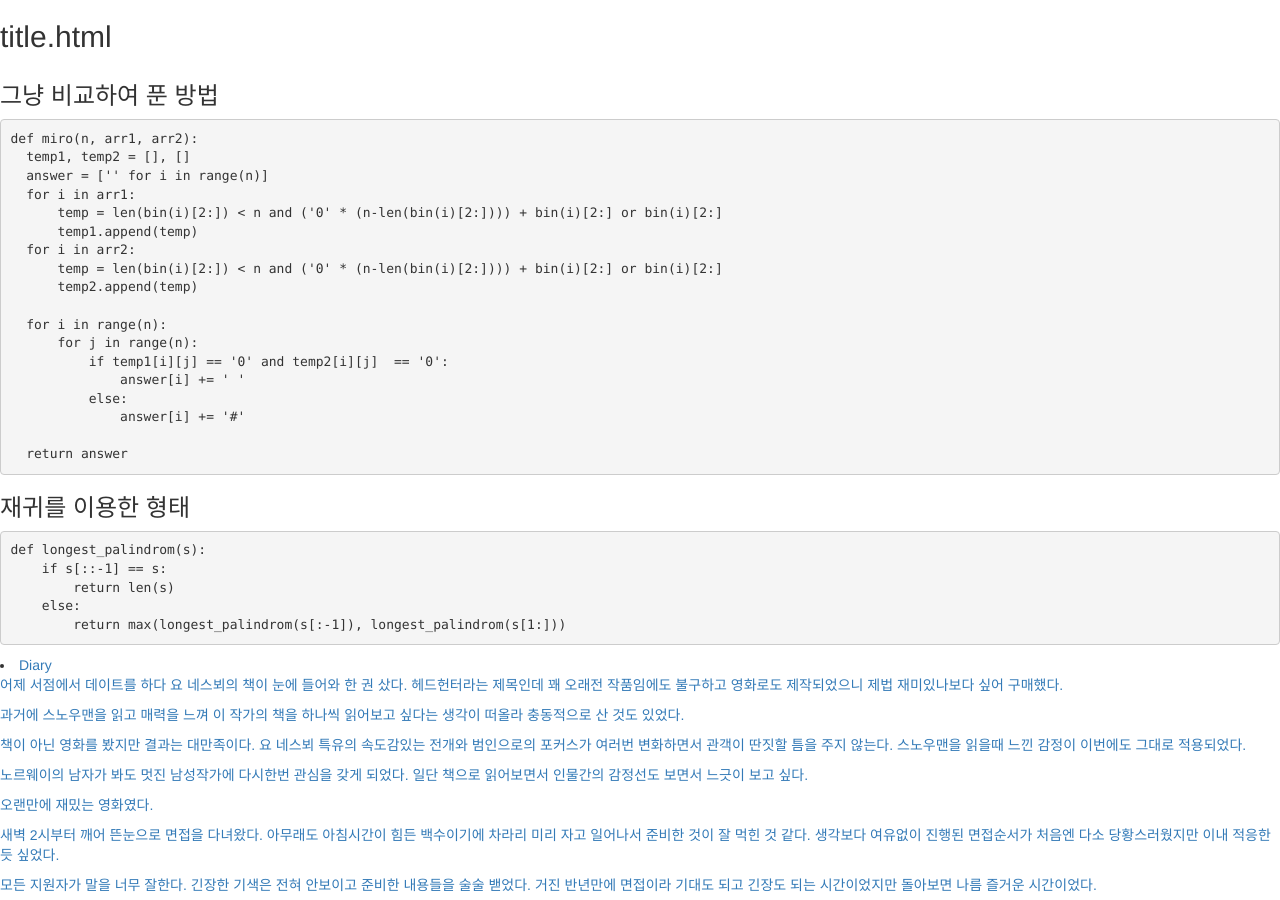
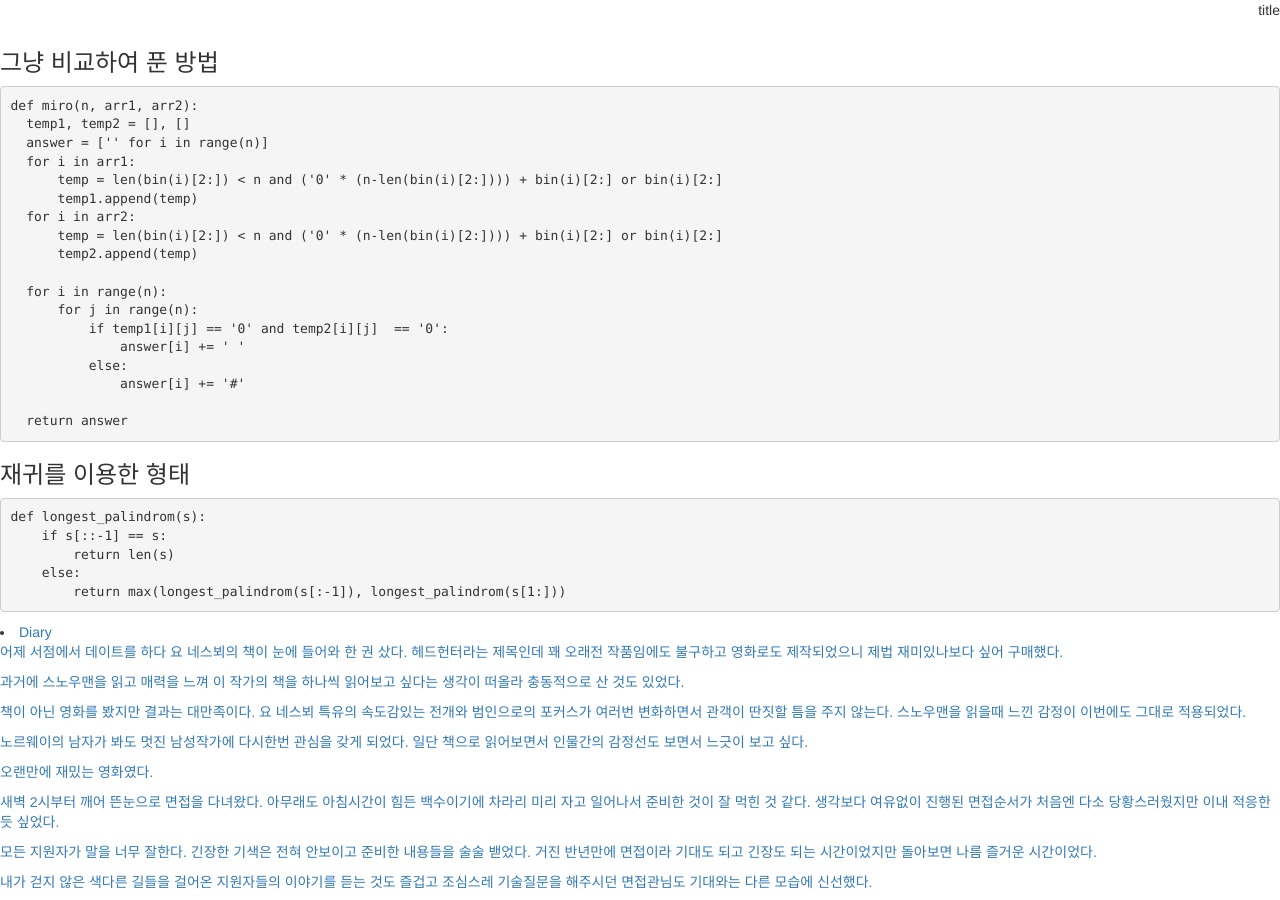
Before and after one commit to bbubbush/bbubbush.io, a Jekyll site: the page built from index.html, in a window 1280 px wide and 900 px high. Built offline with Jekyll 4.4.1, drawn with Linux system fonts in a browser that asks for light colours; nearby versions of some CDN libraries.

Commit message:
2018-02-07

```diff
--- a/_includes/categories.html
+++ b/_includes/categories.html
@@ -4,7 +4,7 @@
 		<li role="presentation"><a href="#">{{category}}</a></li>
 	{% endfor %}
 </ul> -->
-
+카테카테
 <ul>
     {% for post in site.posts %}
     <li>
--- a/_includes/title.html
+++ b/_includes/title.html
@@ -1,5 +1,5 @@
 <div class="row">
-	<div class="col-md-12">
-		<h2>title.html</h2>
+	<div class="col-md-12 text-center">
+		<p class="text-right">title</p>
 	</div>
 </div>
```
